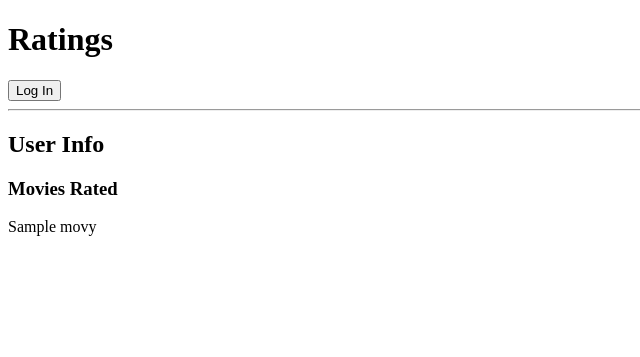
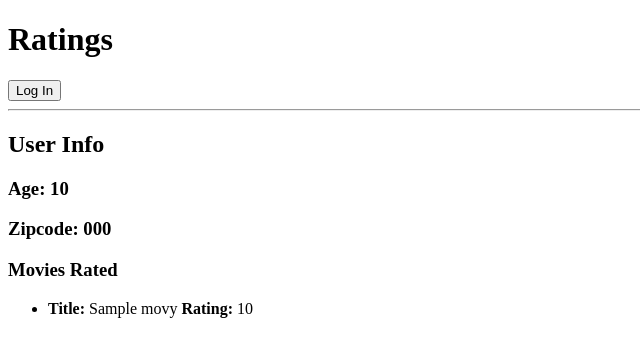
Before and after one commit to ioneaxelrod/ratings, a Flask app: page /users/1 in a window 1280 px wide. Shown: the top 357 px of the page, without its empty margins (0-640 px from the left). Run offline with Flask 2, Linux system fonts and the light colour scheme; tables that the repository leaves empty hold one stand-in row (values such as "Sample post").

```diff
--- a/server.py
+++ b/server.py
@@ -33,13 +33,22 @@ def user_list():
     users = User.query.all()
     return render_template("user_list.html", users=users)
 
+
 @app.route('/users/<user_id>')
 def user_detail(user_id):
     ratings = Rating.query.filter_by(user_id=user_id).all()
-    movie_titles = []
+    user = User.query.filter_by(user_id=user_id).one()
+    movie_data = []
     for rating in ratings:
-        movie_titles.append(rating.movie.title)
-    return render_template('user_details.html', movie_titles=movie_titles, ratings=ratings)
+        movie_data.append((rating.movie.title, rating.score))
+    return render_template('user_details.html', movie_data=movie_data, user=user)
+
+
+@app.route('/movies')
+def movie_list():
+    movies = Movie.query.order_by(Movie.title).all()
+    return render_template('movie_list.html', movies=movies)
+
 
 @app.route('/register', methods=["GET"])
 def register_form():
@@ -67,6 +76,7 @@ def register_process():
 
     return redirect('/')
 
+
 @app.route('/login')
 def login_form():
     return render_template('login_form.html')
@@ -86,10 +96,11 @@ def login_process():
     if user.password == password:
         session['user_id'] = user.user_id
         flash("User logged in!")
+        return redirect('/users/' + str(user.user_id))
     else:
         flash("Incorrect password!")
+        return redirect('/')
 
-    return redirect('/')
 
 @app.route('/logout')
 def logout():
--- a/templates/user_details.html
+++ b/templates/user_details.html
@@ -1,11 +1,16 @@
 {% extends 'base.html' %}
 {% block content %}
 
-  <h2>User Info</h2>
+<h2>User Info</h2>
+
+<h3> Age: {{ user.age }}</h3>
+
+<h3> Zipcode: {{ user.zipcode }}</h3>
 
 <h3>Movies Rated </h3>
-{% for movie in movie_titles %}
-    {{ movie }}
+<ul>
+{% for movie in movie_data %}
+    <li><b>Title:</b> {{ movie[0] }} <b>Rating:</b> {{ movie[1] }}</li>
 {% endfor %}
-
+</ul>
 {% endblock %}
```
